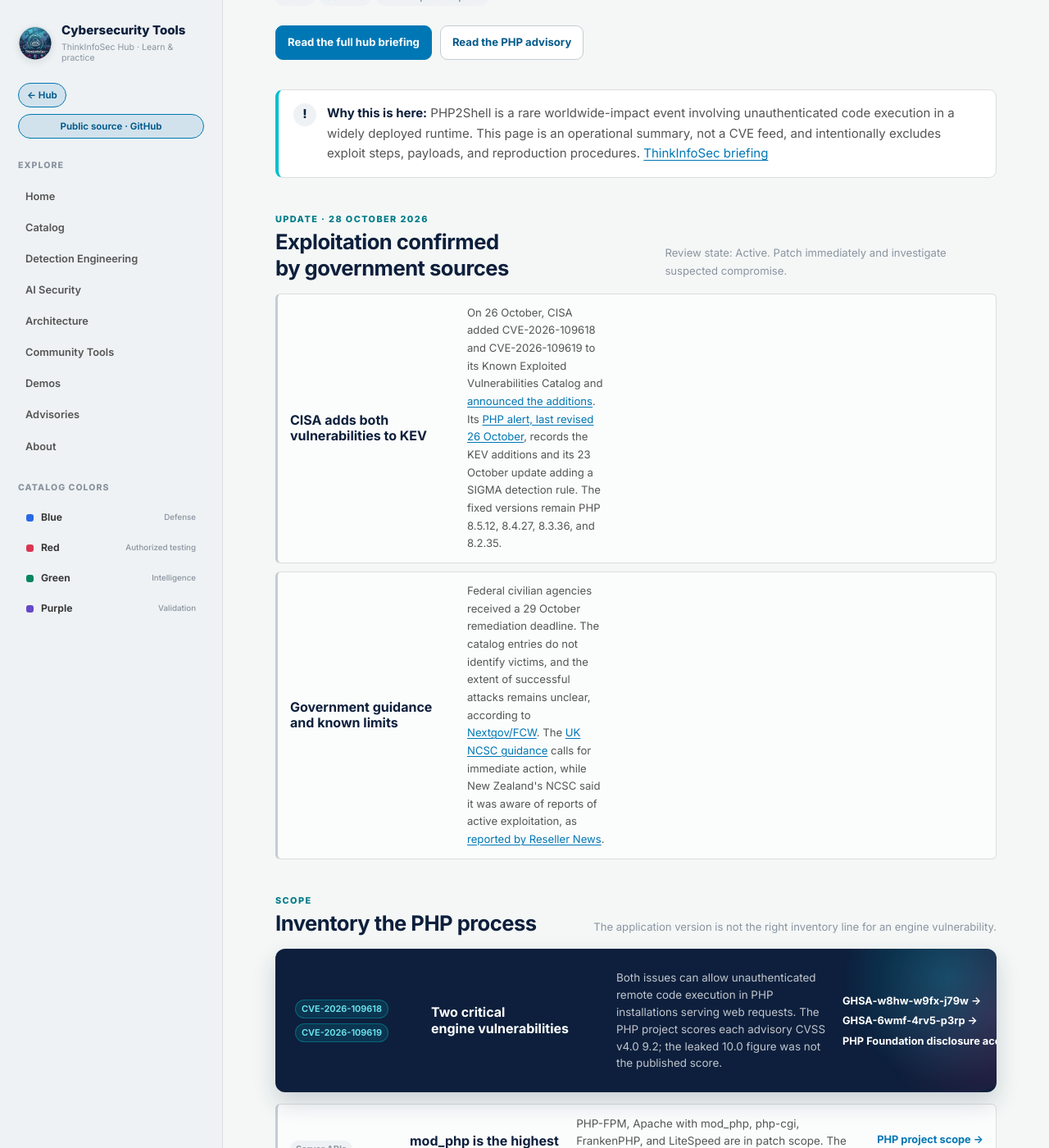
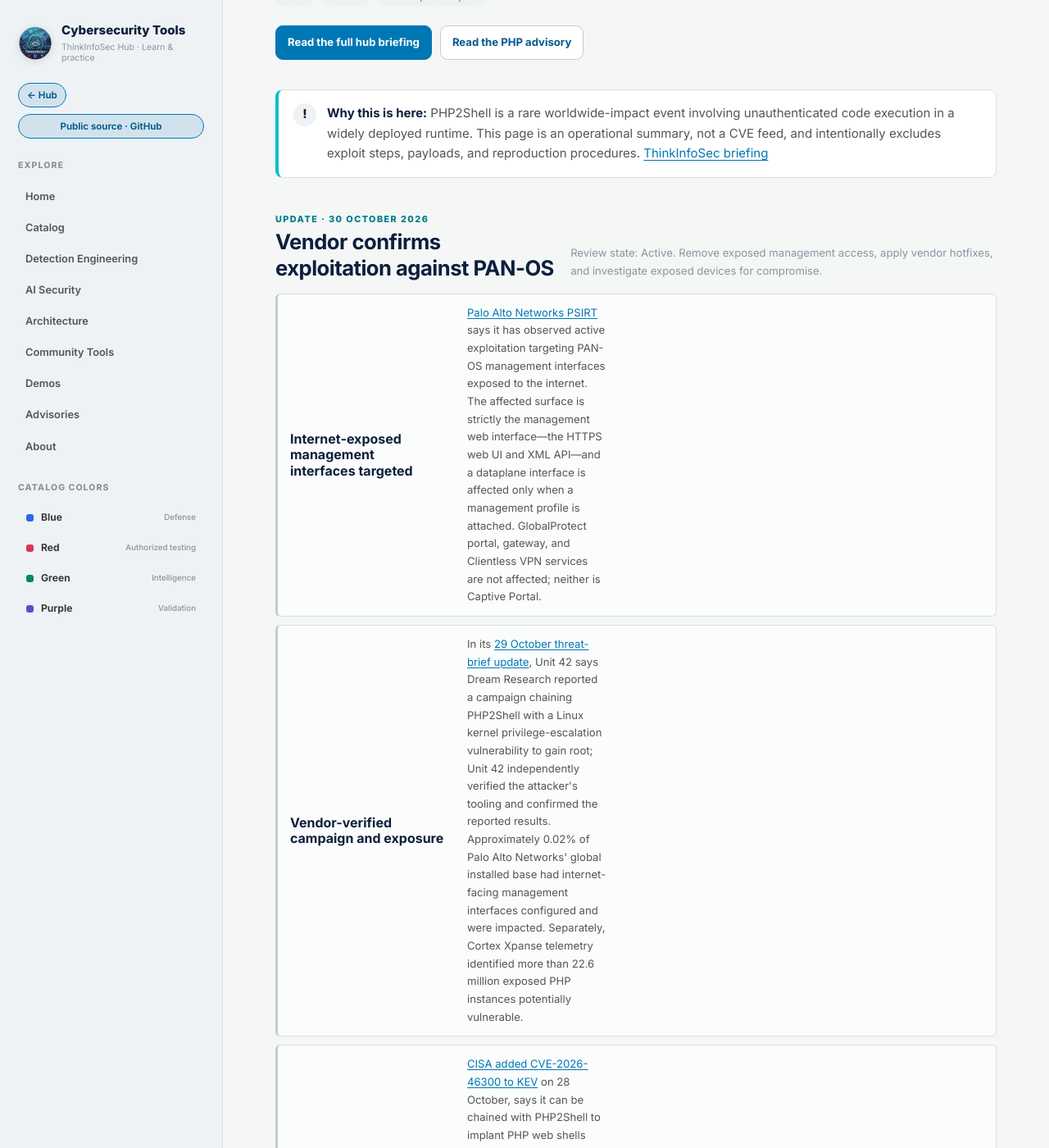
Before and after one commit to amcamillo/Cybersecurity_Tools, a Jekyll site: the page built from docs/07-advisories/php2shell.md, in a window 1280 px wide and 1400 px high, scrolled down 232 px. Shown: the whole window at 82% size. Built offline with Jekyll 4.4.1, drawn with Linux system fonts in a browser that asks for light colours; some of the changed text lies outside the part shown.

Commit message:
docs: update PHP2Shell exploitation status (#20)
Co-authored-by: Cursor Agent <cursoragent@cursor.com>
Co-authored-by: Autoisland <Autoisland@users.noreply.github.com>

```diff
--- a/docs/07-advisories/php2shell.md
+++ b/docs/07-advisories/php2shell.md
@@ -18,6 +18,30 @@ permalink: /advisories/php2shell/
 <div class="callout">
   <span class="callout__mark" aria-hidden="true">!</span>
   <p><strong>Why this is here:</strong> PHP2Shell is a rare worldwide-impact event involving unauthenticated code execution in a widely deployed runtime. This page is an operational summary, not a CVE feed, and intentionally excludes exploit steps, payloads, and reproduction procedures. <a href="https://amcamillo.github.io/thinkinfosec-hub/Research/php2shell/">ThinkInfoSec briefing</a></p>
+</div>
+
+<div class="section-heading">
+  <h2><span class="section-kicker">Update · 30 October 2026</span>Vendor confirms exploitation against PAN-OS</h2>
+  <p>Review state: Active. Remove exposed management access, apply vendor hotfixes, and investigate exposed devices for compromise.</p>
+</div>
+
+<div class="resource-list">
+  <article class="resource-row">
+    <h3>Internet-exposed management interfaces targeted</h3>
+    <p><a href="https://security.paloaltonetworks.com/CVE-2026-109618">Palo Alto Networks PSIRT</a> says it has observed active exploitation targeting PAN-OS management interfaces exposed to the internet. The affected surface is strictly the management web interface—the HTTPS web UI and XML API—and a dataplane interface is affected only when a management profile is attached. GlobalProtect portal, gateway, and Clientless VPN services are not affected; neither is Captive Portal.</p>
+  </article>
+  <article class="resource-row">
+    <h3>Vendor-verified campaign and exposure</h3>
+    <p>In its <a href="https://unit42.paloaltonetworks.com/cve-2026-109618-cve-2026-109619/">29 October threat-brief update</a>, Unit 42 says Dream Research reported a campaign chaining PHP2Shell with a Linux kernel privilege-escalation vulnerability to gain root; Unit 42 independently verified the attacker's tooling and confirmed the reported results. Approximately 0.02% of Palo Alto Networks' global installed base had internet-facing management interfaces configured and were impacted. Separately, Cortex Xpanse telemetry identified more than 22.6 million exposed PHP instances potentially vulnerable.</p>
+  </article>
+  <article class="resource-row">
+    <h3>Chained Linux privilege escalation</h3>
+    <p><a href="https://www.cisa.gov/known-exploited-vulnerabilities-catalog">CISA added CVE-2026-46300 to KEV</a> on 28 October, says it can be chained with PHP2Shell to implant PHP web shells and run commands as root, and set a 31 October federal remediation deadline. <a href="https://thehackernews.com/2026/10/attackers-exploit-php2shell-flaws-in.html">The Hacker News reports</a> that Dream Research calls the Linux issue Fragnesia and observed 25 servers rooted across the United States, Japan, Taiwan, and South Korea.</p>
+  </article>
+  <article class="resource-row">
+    <h3>Defensive priorities</h3>
+    <p>Inventory appliances and products that bundle PHP, including PAN-OS; remove internet exposure from management interfaces; restrict management access to trusted internal IP addresses or a jump box; and upgrade to the <a href="https://security.paloaltonetworks.com/CVE-2026-109618">fixed PAN-OS hotfix builds in the vendor table</a>. Hunt for compromise on devices that were exposed, and patch CVE-2026-46300 in the Linux kernel where applicable.</p>
+  </article>
 </div>
 
 <div class="section-heading">
@@ -133,7 +157,7 @@ permalink: /advisories/php2shell/
 
 <div class="section-heading">
   <h2><span class="section-kicker">Sources</span>Briefing and references</h2>
-  <p>Original sources were read on 26 October 2026; update sources were read on 28 October 2026. Project and national sources are listed before labelled researcher and vendor material.</p>
+  <p>Original sources were read on 26 October 2026; update sources were read on 28 October 2026 and 30 October 2026. Project, vendor, and national sources are listed before labelled secondary material.</p>
 </div>
 
 <div class="resource-list">
@@ -153,21 +177,31 @@ permalink: /advisories/php2shell/
     </div>
   </article>
   <article class="resource-row">
+    <h3>Palo Alto Networks</h3>
+    <p>Vendor advisory, affected management surface, fixed PAN-OS builds, mitigations, exploitation status, campaign verification, and exposure telemetry.</p>
+    <div>
+      <a class="text-link" href="https://security.paloaltonetworks.com/CVE-2026-109618">PSIRT advisory</a><br>
+      <a class="text-link" href="https://unit42.paloaltonetworks.com/cve-2026-109618-cve-2026-109619/">Unit 42 threat brief</a>
+    </div>
+  </article>
+  <article class="resource-row">
     <h3>National and coordination advisories</h3>
-    <p>Operational guidance from CISA, the Canadian Centre for Cyber Security, and CERT/CC.</p>
+    <p>Operational guidance and known-exploitation records from CISA, the Canadian Centre for Cyber Security, and CERT/CC.</p>
     <div>
       <a class="text-link" href="https://www.cisa.gov/news-events/alerts/2026/10/21/critical-vulnerabilities-php-require-immediate-patching">CISA alert</a><br>
+      <a class="text-link" href="https://www.cisa.gov/known-exploited-vulnerabilities-catalog">CISA KEV catalog</a><br>
       <a class="text-link" href="https://www.cyber.gc.ca/en/alerts-advisories/al26-026-critical-vulnerabilities-impacting-php-cve-2026-109618-cve-2026-109619">Cyber Centre AL26-026</a><br>
       <a class="text-link" href="https://www.kb.cert.org/vuls/id/763488">CERT/CC VU#763488</a>
     </div>
   </article>
   <article class="resource-row">
     <h3>Researcher and vendor bulletins</h3>
-    <p>Labelled secondary material on demonstrated impact, investigation signals, and edge controls.</p>
+    <p>Labelled secondary material on demonstrated impact, investigation signals, edge controls, and campaign details.</p>
     <div>
       <a class="text-link" href="https://www.wiz.io/blog/php2shell-php-rce">Wiz Research</a><br>
       <a class="text-link" href="https://blog.cloudflare.com/php-vulnerabilities-waf-protection/">Cloudflare</a><br>
-      <a class="text-link" href="https://vercel.com/kb/bulletin/php2shell-security-bulletin">Vercel</a>
+      <a class="text-link" href="https://vercel.com/kb/bulletin/php2shell-security-bulletin">Vercel</a><br>
+      <a class="text-link" href="https://thehackernews.com/2026/10/attackers-exploit-php2shell-flaws-in.html">The Hacker News</a>
     </div>
   </article>
 </div>
```
